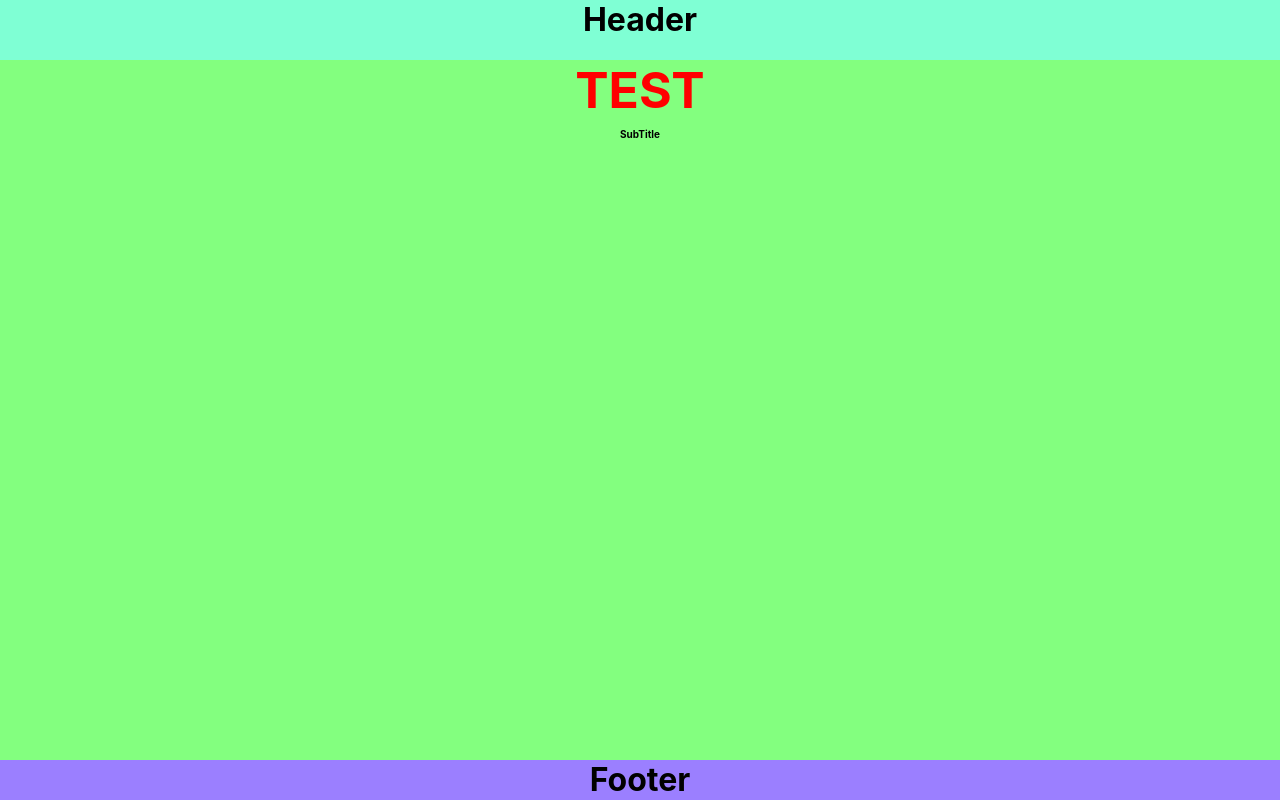
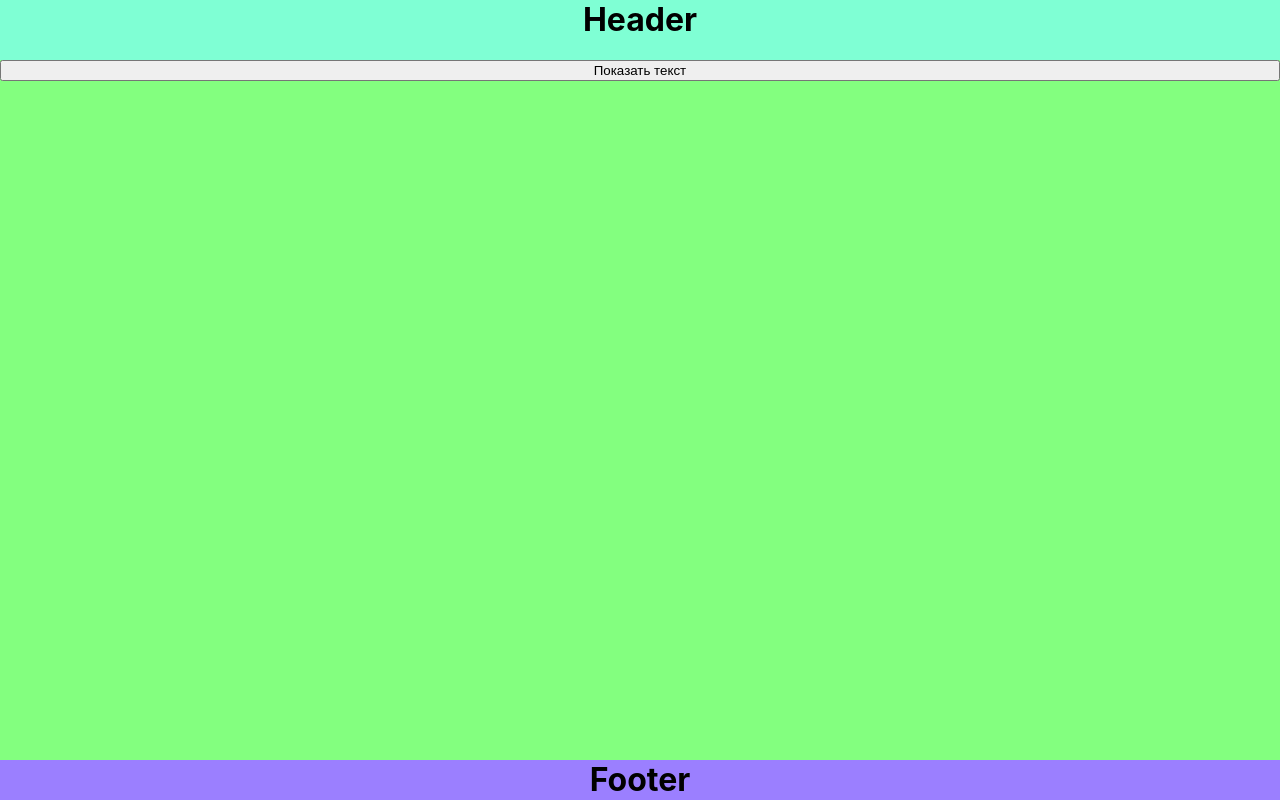
Before and after one commit to ukonsas28/react_course_2021, a React (Create React App) app: page / in a window 1280 px wide. Built offline with nearby package versions, Linux system fonts and the light colour scheme.

Commit message:
component live cycle

```diff
--- a/src/App.css
+++ b/src/App.css
@@ -46,12 +46,9 @@ h1 {
   height: 100vh;
   display: flex;
   flex-direction: column;
-  justify-content: center;
+  justify-content: space-between;
   align-items: center;
 }
-
-
-
 
 .main {
   width: 100%;
--- a/src/App.tsx
+++ b/src/App.tsx
@@ -1,9 +1,14 @@
-import React from "react";
+import React, { useEffect } from "react";
 import "./App.css";
-import RegistrationPage from "./containers/RegistrationPage";
+import MainPage from "./containers/MainPage";
+// import RegistrationPage from "./containers/RegistrationPage";
 
 const App = () => {
-  return <RegistrationPage />;
+  // return <RegistrationPage />;
+  useEffect(() => {
+    console.log("app mount");
+  }, []);
+  return <MainPage />;
 };
 
 export default App;
--- /dev/null
+++ b/src/components/MainContent/index.tsx
@@ -0,0 +1,41 @@
+import React, { useEffect } from "react";
+
+type MainContentPropType = {
+  setWasOpen: React.Dispatch<React.SetStateAction<boolean>>;
+};
+const MainContent: React.FC<MainContentPropType> = (props) => {
+  const { setWasOpen } = props;
+  const handler = () => {
+    console.log("click");
+  };
+  useEffect(() => {
+    console.log("main content mount");
+    document.body.addEventListener("click", handler);
+    setWasOpen(true);
+    return () => {
+      console.log("main content unmount!!");
+      document.body.removeEventListener("click", handler);
+    };
+  }, []);
+  return (
+    <div>
+      <h1>MAIN PAGE CONTENT</h1>
+      <p>
+        Lorem ipsum dolor sit amet consectetur adipisicing elit. Nam
+        reprehenderit exercitationem libero consectetur aut ducimus quas quo eos
+        tempore optio, harum eius id alias, quisquam sapiente. Natus mollitia
+        hic possimus! Lorem ipsum dolor sit amet consectetur adipisicing elit.
+        Omnis, rerum recusandae? In delectus tenetur voluptate recusandae sint
+        ducimus, repellendus molestias nobis autem aperiam temporibus mollitia,
+        itaque quae, eaque pariatur maxime unde architecto ratione. Vitae vero
+        est neque consequuntur quisquam possimus hic sint dolorum illum esse,
+        minus explicabo dolor odit accusantium quibusdam non minima dignissimos
+        maiores, doloribus ad natus? Quaerat, impedit eum explicabo dolor vitae
+        minima, cupiditate, aspernatur nisi sunt fugit maiores facere tempore
+        ipsam commodi odio ab ratione quae! Aliquid dolore magni, veniam
+        laboriosam quis laudantium. Vero sit eveniet distinctio!
+      </p>
+    </div>
+  );
+};
+export default MainContent;
--- /dev/null
+++ b/src/components/common/PageWrapper/index.tsx
@@ -0,0 +1,20 @@
+import React from "react";
+import Footer from "../Footer";
+import Header from "../Header";
+
+type PageWrapperPropTypes = {
+  children: React.ReactNode;
+};
+
+const PageWrapper: React.FC<PageWrapperPropTypes> = (props) => {
+  const { children } = props;
+  return (
+    <div className="page_wrapper">
+      <Header />
+      <main className="main">{children}</main>
+      <Footer />
+    </div>
+  );
+};
+
+export default PageWrapper;
--- /dev/null
+++ b/src/containers/MainPage/index.tsx
@@ -0,0 +1,35 @@
+import React, { useEffect, useState } from "react";
+import PageWrapper from "../../components/common/PageWrapper";
+import MainContent from "../../components/MainContent";
+
+const MainPage: React.FC = () => {
+  const [contentVisibility, setContentVisibility] = useState(false);
+  const [wasOpen, setWasOpen] = useState(false);
+  //   const [stateSecond, setStateSecond] = useState(0);
+  //   console.log("main page container");
+
+  useEffect(() => {
+    console.log("main page container mount");
+  }, []);
+
+  //   useEffect(() => {
+  //     console.log(`component update stateSecond=${stateSecond}`);
+  //   }, [stateSecond]);
+
+  return (
+    <PageWrapper>
+      {contentVisibility && <MainContent setWasOpen={setWasOpen} />}
+      <button
+        disabled={!contentVisibility && wasOpen}
+        type="button"
+        onClick={() => setContentVisibility((prev) => !prev)}>
+        {contentVisibility ? "Скрыть текст" : "Показать текст"}
+      </button>
+      {/* <button type="button" onClick={() => setStateSecond((prev) => prev + 1)}>
+        UPDATE SECOND STATE
+      </button> */}
+    </PageWrapper>
+  );
+};
+
+export default MainPage;
--- a/src/containers/RegistrationPage/index.tsx
+++ b/src/containers/RegistrationPage/index.tsx
@@ -1,17 +1,12 @@
 import React from "react";
-import Footer from "../../components/common/Footer";
-import Header from "../../components/common/Header";
+import PageWrapper from "../../components/common/PageWrapper";
 import Registration from "../../components/Registration";
 
-const RegistrationPage = () => {
+const RegistrationPage: React.FC = () => {
   return (
-    <div className="page_wrapper">
-      <Header />
-      <main className="main">
-        <Registration />
-      </main>
-      <Footer />
-    </div>
+    <PageWrapper>
+      <Registration />
+    </PageWrapper>
   );
 };
 
```
